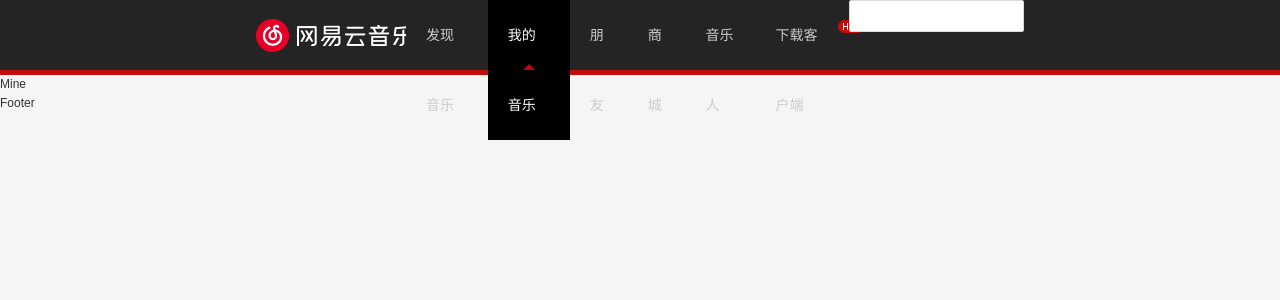
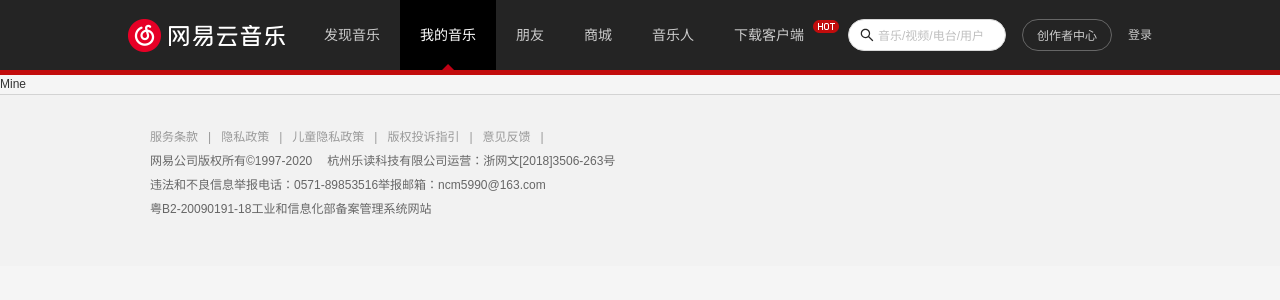
Before and after one commit to yang1206/react-music, a React (Vite) app: page /#/mine in a window 1280 px wide. Shown: the top 300 px of the page. Built offline with nearby package versions, Linux system fonts and the light colour scheme.

Commit message:
feat: 🚀 完成layout

```diff
--- a/lint-staged.config.cjs
+++ b/lint-staged.config.cjs
@@ -1,6 +1,6 @@
 module.exports = {
 	"*.{js,jsx,ts,tsx}": ["eslint --fix", "prettier --write"],
-	"{!(package)*.json,*.code-snippets,.!(browserslist)*rc}": ["prettier --write--parser json"],
+
 	"package.json": ["prettier --write"],
 	"*.{scss,less,styl}": ["stylelint --fix", "prettier --write"],
 	"*.md": ["prettier --write"]
--- a/package.json
+++ b/package.json
@@ -1,7 +1,7 @@
 {
   "name": "react-music",
   "private": true,
-  "version": "0.0.0",
+  "version": "0.1.0",
   "type": "module",
   "scripts": {
     "dev": "vite",
--- a/postcss.config.js
+++ b/postcss.config.cjs
@@ -1,5 +1,5 @@
 module.exports = {
   plugins: {
-    autoprefixer: {}
+
   }
 }
--- a/src/common/localData.ts
+++ b/src/common/localData.ts
@@ -28,3 +28,275 @@
     link: 'https://music.163.com/#/download'
   }
 ]
+export const footerLinks = [
+  {
+    title: '服务条款',
+    link: 'https://st.music.163.com/official-terms/service'
+  },
+  {
+    title: '隐私政策',
+    link: 'https://st.music.163.com/official-terms/privacy'
+  },
+  {
+    title: '儿童隐私政策',
+    link: 'https://st.music.163.com/official-terms/children'
+  },
+  {
+    title: '版权投诉指引',
+    link: 'https://music.163.com/st/staticdeal/complaints.html'
+  },
+  {
+    title: '意见反馈',
+    link: '#'
+  }
+]
+
+export const footerImages = [
+  {
+    link: 'https://music.163.com/st/userbasic#/auth',
+    title: '用户认证'
+  },
+  {
+    link: 'https://music.163.com/recruit',
+    title: '独立音乐人'
+  },
+  {
+    link: 'https://music.163.com/web/reward',
+    title: '赞赏'
+  },
+  {
+    link: 'https://music.163.com/uservideo#/plan',
+    title: '视频奖励'
+  }
+]
+
+// discover中的数据
+export const dicoverMenu = [
+  {
+    title: '推荐',
+    link: '/discover/recommend'
+  },
+  {
+    title: '排行榜',
+    link: '/discover/ranking'
+  },
+  {
+    title: '歌单',
+    link: '/discover/songs'
+  },
+  // {
+  //   title: '主播电台',
+  //   link: '/discover/djradio',
+  // },
+  // {
+  //   title: '歌手',
+  //   link: '/discover/artist',
+  // },
+  {
+    title: '每日推荐',
+    link: '/discover/album'
+  }
+]
+
+// 热门主播
+export const hotRadios = [
+  {
+    picUrl: 'http://p1.music.126.net/H3QxWdf0eUiwmhJvA4vrMQ==/1407374893913311.jpg',
+    name: '陈立',
+    position: '心理学家、美食家陈立教授',
+    // url: '/user/home?id=278438485',
+    url: '/discover'
+  },
+  {
+    picUrl: 'http://p1.music.126.net/y5-sM7tjnxnu_V9LWKgZlw==/7942872001461517.jpg',
+    name: 'DJ艳秋',
+    position: '著名音乐节目主持人',
+    // url: '/user/home?id=91239965',
+    url: '/discover'
+  },
+  {
+    picUrl: 'http://p1.music.126.net/6cc6lgOfQTo6ovNnTHPyJg==/3427177769086282.jpg',
+    name: '国家大剧院古典音乐频道',
+    position: '国家大剧院古典音乐官方',
+    // url: '/user/home?id=324314596',
+    url: '/discover'
+  },
+  {
+    picUrl: 'http://p1.music.126.net/xa1Uxrrn4J0pm_PJwkGYvw==/3130309604335651.jpg',
+    name: '谢谢收听',
+    position: '南京电台主持人王馨',
+    // url: '/user/home?id=1611157',
+    url: '/discover'
+  },
+  {
+    picUrl: 'http://p1.music.126.net/slpd09Tf5Ju82Mv-h8MP4w==/3440371884651965.jpg',
+    name: 'DJ晓苏',
+    position: '独立DJ，CRI环球旅游广播特邀DJ',
+    // url: '/user/home?id=2313954',
+    url: '/discover'
+  }
+]
+
+// 歌手分类
+export const singerCategories = [
+  {
+    title: '推荐',
+    area: -1,
+    artists: [
+      {
+        name: '推荐歌手',
+        type: 1,
+        url: '/discover/artist',
+        id: 0
+      },
+      {
+        name: '入驻歌手',
+        type: 2,
+        url: '/discover/artist?cat=5001',
+        dataPath: '/artist/list?cat=5001'
+      }
+    ]
+  },
+  {
+    title: '华语',
+    area: 7,
+    artists: [
+      {
+        name: '华语男歌手',
+        url: '/discover/artist?id=1001',
+        type: 1
+      },
+      {
+        name: '华语女歌手',
+        url: '/discover/artist?id=1002',
+        type: 2
+      },
+      {
+        name: '华语组合/乐队',
+        url: '/discover/artist?id=1003',
+        type: 3
+      }
+    ]
+  },
+  {
+    title: '欧美',
+    area: 96,
+    artists: [
+      {
+        name: '欧美男歌手',
+        url: '/discover/artist?id=2001',
+        type: 1
+      },
+      {
+        name: '欧美女歌手',
+        url: '/discover/artist?id=2002',
+        type: 2
+      },
+      {
+        name: '欧美组合乐队',
+        url: '/discover/artist?id=2003',
+        type: 3
+      }
+    ]
+  },
+  {
+    title: '日本',
+    area: 8,
+    artists: [
+      {
+        name: '日本男歌手',
+        url: '/discover/artist?id=6001',
+        type: 1
+      },
+      {
+        name: '日本女歌手',
+        url: '/discover/artist?id=6002',
+        type: 2
+      },
+      {
+        name: '日本组合/乐队',
+        url: '/discover/artist?id=6003',
+        type: 3
+      }
+    ]
+  },
+  {
+    title: '韩国',
+    area: 16,
+    artists: [
+      {
+        name: '韩国男歌手',
+        url: '/discover/artist?id=7001',
+        type: 1
+      },
+      {
+        name: '韩国女歌手',
+        url: '/discover/artist?id=7002',
+        type: 2
+      },
+      {
+        name: '韩国组合/乐队',
+        url: '/discover/artist?id=7003',
+        type: 3
+      }
+    ]
+  },
+  {
+    title: '其他',
+    area: 0,
+    artists: [
+      {
+        name: '其他男歌手',
+        url: '/discover/artist?id=4001',
+        type: 1
+      },
+      {
+        name: '其他女歌手',
+        url: '/discover/artist?id=4002',
+        type: 2
+      },
+      {
+        name: '其他组合乐队',
+        url: '/discover/artist?id=4003',
+        type: 3
+      }
+    ]
+  }
+]
+
+// 搜索分类
+export const searchCategories = [
+  // '单曲', '歌手', '专辑', '视频', '歌词', '歌单', '主播电台', '用户'
+  {
+    title: '单曲',
+    link: '/search/single?type=1'
+  },
+  {
+    title: '歌手',
+    link: '/search/singer?type=100'
+  }
+  // {
+  //   title: '专辑',
+  //   link: '/search/album?type=11',
+  // },
+  // {
+  //   title: '视频',
+  //   link: '/search/video?type=12',
+  // },
+  // {
+  //   title: '歌词',
+  //   link: '/search/artist?type=13',
+  // },
+  // {
+  //   title: '歌单',
+  //   link: '/search/songs?type=14',
+  // },
+  // {
+  //   title: '主播电台',
+  //   link: '/search/dj?type=15',
+  // },
+  // {
+  //   title: '用户',
+  //   link: '/search/user?type=16',
+  // }
+]
--- /dev/null
+++ b/src/layouts/components/Footer/index.less
@@ -0,0 +1,45 @@
+.AppFooterWrapper {
+  height: 172px;
+  padding-top: 15px;
+  line-height: 24px;
+  color: #666666;
+  background-color: #f2f2f2;
+  border-top: 1px solid #d3d3d3;
+  .content {
+    display: flex;
+    align-items: center;
+    justify-content: space-between;
+  }
+  .link {
+    a {
+      color: #999999;
+    }
+    .line {
+      margin: 0 10px;
+      color: #999999;
+    }
+  }
+  .copyright {
+    span {
+      margin-right: 15px;
+    }
+  }
+  .left {
+    padding-top: 15px;
+    line-height: 24px;
+    .link {
+      a {
+        color: #999999;
+      }
+      .line {
+        margin: 0 10px;
+        color: #999999;
+      }
+    }
+    .copyright {
+      span {
+        margin-right: 15px;
+      }
+    }
+  }
+}
--- a/src/layouts/components/Footer/index.tsx
+++ b/src/layouts/components/Footer/index.tsx
@@ -1,5 +1,53 @@
-import React from 'react'
-
+import React, { Fragment } from 'react'
+import { footerLinks } from '@/common/localData'
+import './index.less'
 export default function Footer() {
-  return <div>Footer</div>
+  return (
+    <div className="AppFooterWrapper">
+      <div className="wrap-v2 content">
+        <div className="left">
+          <div className="link">
+            {footerLinks.map(item => {
+              return (
+                <Fragment key={item.title}>
+                  <a href={item.link} target="_blank" rel="noopener noreferrer">
+                    {item.title}
+                  </a>
+                  <span className="line">|</span>
+                </Fragment>
+              )
+            })}
+          </div>
+          <div className="copyright">
+            <span>网易公司版权所有©1997-2020</span>
+            <span>
+              杭州乐读科技有限公司运营：
+              <a
+                href="https://p1.music.126.net/Mos9LTpl6kYt6YTutA6gjg==/109951164248627501.png"
+                rel="noopener noreferrer"
+                target="_blank"
+              >
+                浙网文[2018]3506-263号
+              </a>
+            </span>
+          </div>
+          <div className="report">
+            <span>违法和不良信息举报电话：0571-89853516</span>
+            <span>
+              举报邮箱：
+              <a href="mailto:ncm5990@163.com" target="_blank" rel="noopener noreferrer">
+                ncm5990@163.com
+              </a>
+            </span>
+          </div>
+          <div className="info">
+            <span>粤B2-20090191-18</span>
+            <a href="http://www.beian.miit.gov.cn/publish/query/indexFirst.action" rel="noopener noreferrer" target="_blank">
+              工业和信息化部备案管理系统网站
+            </a>
+          </div>
+        </div>
+      </div>
+    </div>
+  )
 }
--- a/src/layouts/components/Header/index.less
+++ b/src/layouts/components/Header/index.less
@@ -4,7 +4,7 @@
   .content {
     display: flex;
     justify-content: space-between;
-    width: 60%;
+    width: 80%;
     height: 70px;
     margin: 0 auto;
     .HeaderLeft {
@@ -58,6 +58,31 @@
         }
       }
     }
+    .HeaderRight {
+      display: flex;
+      align-items: center;
+      font-size: 12px;
+      color: #cccccc;
+      .search {
+        width: 158px;
+        height: 32px;
+        border-radius: 16px;
+        input {
+          &::placeholder {
+            font-size: 12px;
+          }
+        }
+      }
+      .center {
+        width: 90px;
+        height: 32px;
+        margin: 0 16px;
+        line-height: 32px;
+        text-align: center;
+        border: 1px solid #666666;
+        border-radius: 16px;
+      }
+    }
   }
   .divider {
     height: 5px;
--- a/src/layouts/components/Header/index.tsx
+++ b/src/layouts/components/Header/index.tsx
@@ -1,6 +1,7 @@
 import { NavLink } from 'react-router-dom'
 import { headerLinks } from '@/common/localData'
 import { Input } from 'antd'
+import { SearchOutlined } from '@ant-design/icons'
 import './index.less'
 export default function Header() {
   const showSelectItem = (item: any, index: number): JSX.Element => {
@@ -31,7 +32,9 @@
           </div>
         </div>
         <div className="HeaderRight">
-          <Input></Input>
+          <Input className="search" placeholder="音乐/视频/电台/用户" prefix={<SearchOutlined />} />
+          <div className="center">创作者中心</div>
+          <div className="">登录</div>
         </div>
       </div>
       <div className="divider"></div>
--- a/vite.config.ts
+++ b/vite.config.ts
@@ -23,6 +23,22 @@
       include: /\.(jsx?|tsx?|vue|svelte)$/
     })
   ],
+  server: {
+    host: true, // host设置为true才可以使用network的形式，以ip访问项目
+    // port: 8080, // 端口号
+    open: true, // 自动打开浏览器
+    cors: true, // 跨域设置允许
+    strictPort: true // 如果端口已占用直接退出
+    // 接口代理
+    // proxy: {
+    //   '/api': {
+    //     // 本地 8000 前端代码的接口 代理到 8888 的服务端口
+    //     target: 'https://lianghj.top:8888/api/private/v1/',
+    //     changeOrigin: true, // 允许跨域
+    //     rewrite: (path) => path.replace('/api/', '/'),
+    //   },
+    // },
+  },
   css: {
     preprocessorOptions: {
       less: {
```
Also changed, not shown: 2 other files (tests, documents, lock files or other folders).
